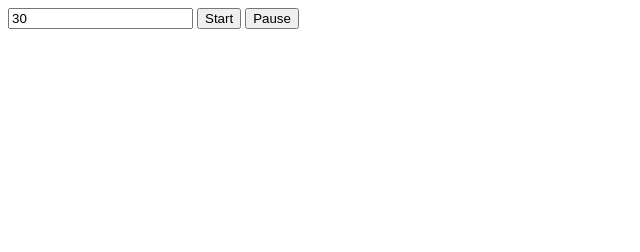
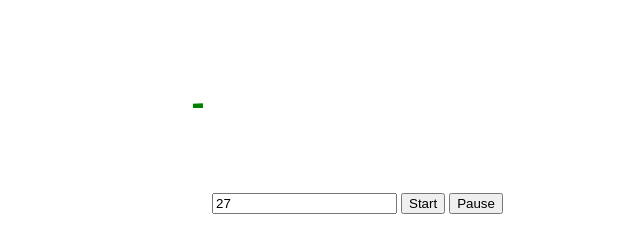
Before and after one commit to OzanYasin/JavaScript-Projects, a plain HTML site: page Timer/index.html in a window 1280 px wide. Both pictures are taken after a click on the button "Start". Shown: the whole page, without its empty margins (0-640 px from the left). Drawn offline with Linux system fonts and the light colour scheme.

Commit message:
JS-Projects - Timer UPDATED

```diff
--- a/Timer/index.html
+++ b/Timer/index.html
@@ -7,10 +7,23 @@
     <title>Document</title>
   </head>
   <body>
+    <svg height="200" width="200">
+      <circle
+        r="90"
+        cx="100"
+        cy="100"
+        fill="transparent"
+        stroke="green"
+        stroke-width="10"
+        stroke-dasharray="560"
+        stroke-dashoffset="560"
+      ></circle>
+    </svg>
     <input id="duration" type="text" value="30" />
     <button id="start">Start</button>
     <button id="pause">Pause</button>
     <!-- Script -->
-    <script src="index.js" />
+    <script src="timer.js"></script>
+    <script src="index.js"></script>
   </body>
 </html>
--- a/Timer/index.js
+++ b/Timer/index.js
@@ -1,56 +1,3 @@
-class Timer {
-  constructor(durationInput, startButton, pauseButton, callbacks) {
-    this.durationInput = durationInput;
-    this.startButton = startButton;
-    this.pauseButton = pauseButton;
-
-    if (callbacks) {
-      this.onStart = callbacks.onStart;
-      this.onTick = callbacks.onTick;
-      this.onComplete = callbacks.onComplete;
-    }
-
-    this.startButton.addEventListener('click', this.start);
-    this.pauseButton.addEventListener('click', this.pause);
-  }
-
-  start = () => {
-    if (this.onStart) {
-      this.onStart();
-    }
-    this.tick();
-    // In order to share information between different methods, we assign that information to an instance variable.
-    this.interval = setInterval(this.tick, 1000);
-  };
-
-  pause = () => {
-    if (this.onComplete) {
-      this.onComplete();
-    }
-    clearInterval(this.interval);
-  };
-
-  tick = () => {
-    if (this.timeRemaining <= 0) {
-      this.pause();
-    } else {
-      // Left side sets timeRemaining, while right side gets the timeRemaining
-      this.timeRemaining = this.timeRemaining - 1;
-      if (this.onTick) {
-        this.onTick();
-      }
-    }
-  };
-
-  get timeRemaining() {
-    return parseFloat(this.durationInput.value);
-  }
-
-  set timeRemaining(time) {
-    this.durationInput.value = time;
-  }
-}
-
 const durationInput = document.querySelector('#duration');
 const startButton = document.querySelector('#start');
 const pauseButton = document.querySelector('#pause');
--- /dev/null
+++ b/Timer/timer.js
@@ -0,0 +1,52 @@
+class Timer {
+  constructor(durationInput, startButton, pauseButton, callbacks) {
+    this.durationInput = durationInput;
+    this.startButton = startButton;
+    this.pauseButton = pauseButton;
+
+    if (callbacks) {
+      this.onStart = callbacks.onStart;
+      this.onTick = callbacks.onTick;
+      this.onComplete = callbacks.onComplete;
+    }
+
+    this.startButton.addEventListener('click', this.start);
+    this.pauseButton.addEventListener('click', this.pause);
+  }
+
+  start = () => {
+    if (this.onStart) {
+      this.onStart();
+    }
+    this.tick();
+    // In order to share information between different methods, we assign that information to an instance variable.
+    this.interval = setInterval(this.tick, 1000);
+  };
+
+  pause = () => {
+    if (this.onComplete) {
+      this.onComplete();
+    }
+    clearInterval(this.interval);
+  };
+
+  tick = () => {
+    if (this.timeRemaining <= 0) {
+      this.pause();
+    } else {
+      // Left side sets timeRemaining, while right side gets the timeRemaining
+      this.timeRemaining = this.timeRemaining - 1;
+      if (this.onTick) {
+        this.onTick();
+      }
+    }
+  };
+
+  get timeRemaining() {
+    return parseFloat(this.durationInput.value);
+  }
+
+  set timeRemaining(time) {
+    this.durationInput.value = time;
+  }
+}
```
